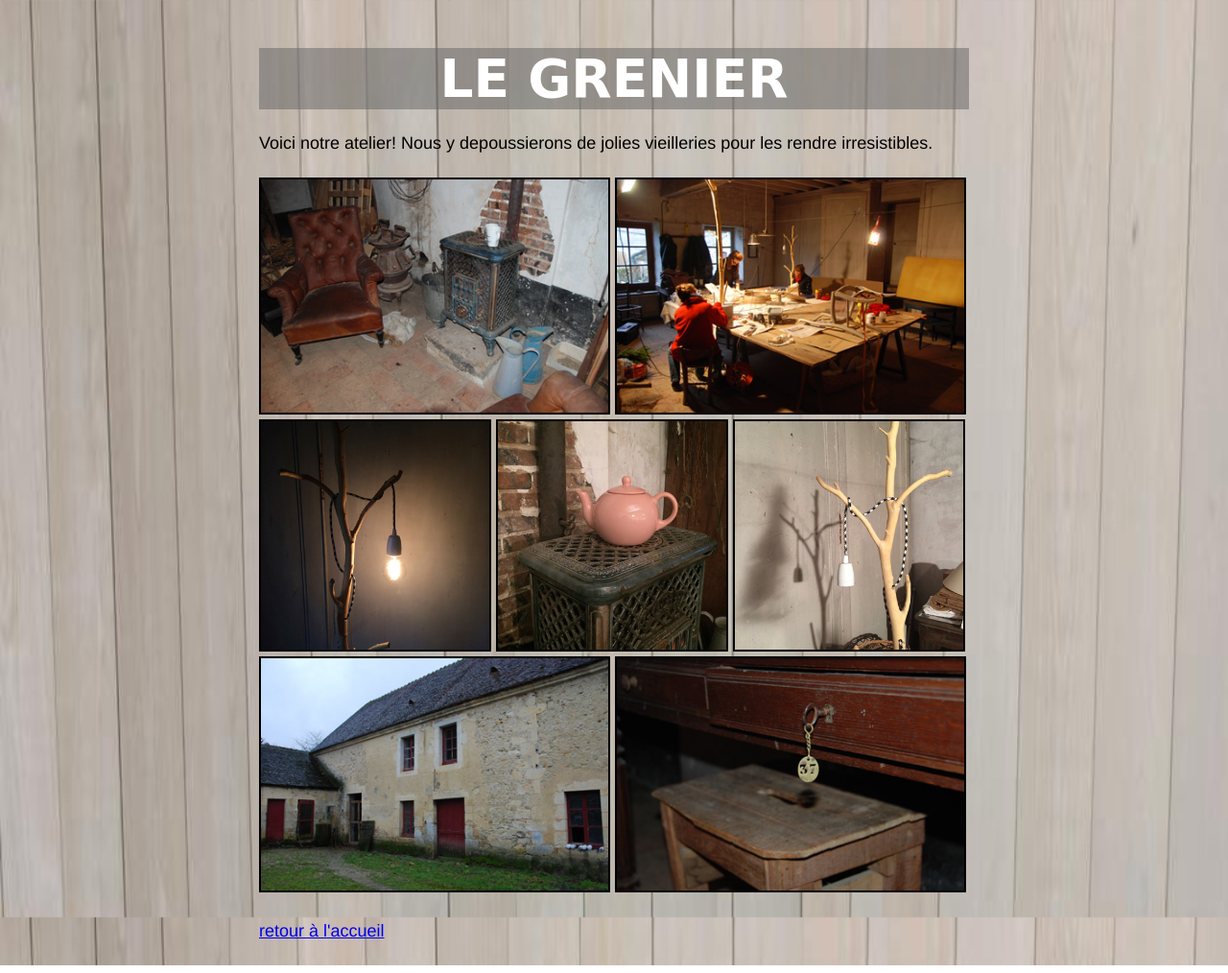
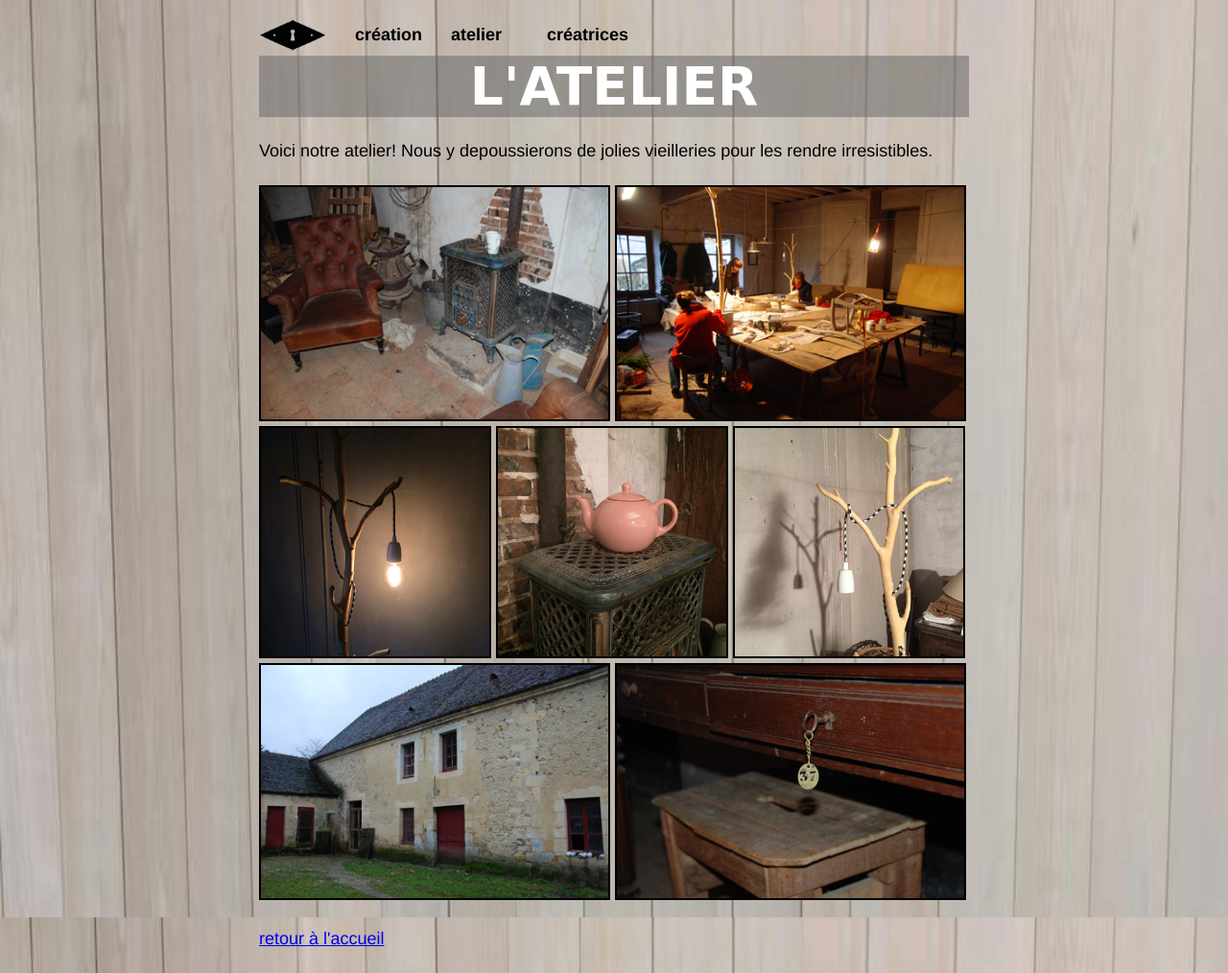
Before and after one commit to phhaffner/projetwildschool, a plain HTML site: page atelier.html in a window 1280 px wide. Shown: the whole page at 96% size. Drawn offline with Linux system fonts and the light colour scheme; a web font is replaced by a local one.

Commit message:
nouveau menu

```diff
--- a/atelier.html
+++ b/atelier.html
@@ -14,9 +14,17 @@
 <body>
 
 <div class="container">
+
+  <div class="navigation">
+    <a class="logo" href="lacledugrenier.html"> <img src="images/logosmall.png"> </a>
+    <a class="lien" href="creations.html"> création </a>
+    <a class="lien" href="atelier.html"> atelier </a>
+    <a class="lien" href="creatrices.html"> créatrices </a>
+  </div>
+
   <div class= "header">
     <h1>
-      Le grenier
+      L'atelier
     </h1>
   </div>
 
--- a/style.css
+++ b/style.css
@@ -26,6 +26,32 @@ body {
   width:740px;
 }
 
+.navigation {
+  margin-top: 20px;
+}
+
+.navigation a {
+  display: block;
+  width: 100px;
+  float: left;
+}
+
+.navigation a.logo img {
+  width: 70px;
+}
+
+.navigation a.lien {
+  padding-top: 6px;
+  color:black;
+  text-decoration: none;
+  font-weight: bold;
+}
+
+.navigation a.lien:hover {
+  color: #555;
+  text-decoration: underline;
+}
+
 .image {
   display: inline;
 }
@@ -41,6 +67,7 @@ body {
   max-width: 238px;
 }
 
-.header { width: 100%;
+.header {
   background-color: rgba(100,100,100,.5);
+  clear: both;
 }
```
Also changed, not shown: creations.html (+10 -0 lines), creatrices.html (+8 -0 lines), lacledugrenier.html (+2 -2 lines), images/logosmall.png (added).
